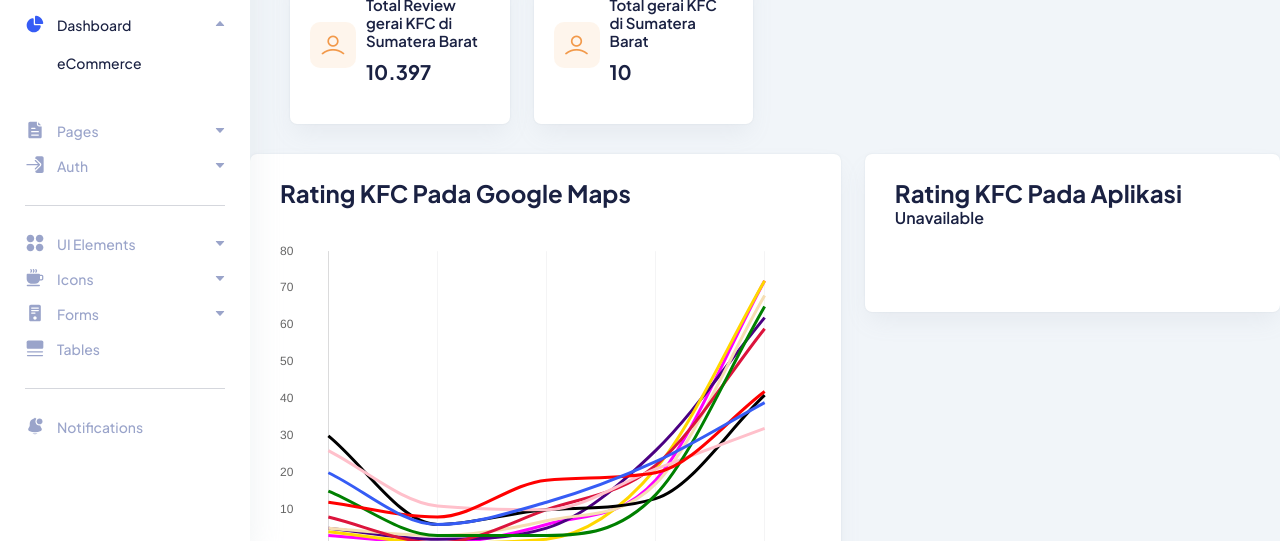
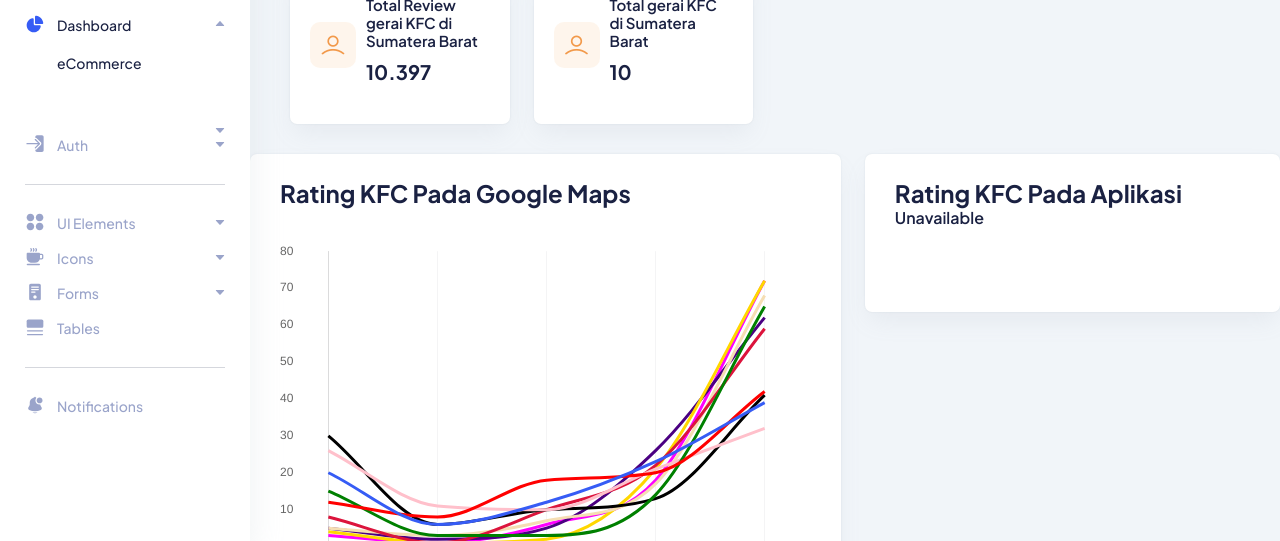
Before and after one commit to YurikoTaruna/TUBES-VDS, a website: page index.html in a window 1280 px wide. Shown: the part 245-786 px from the top of the page. Drawn offline with nearby package versions, Linux system fonts and the light colour scheme.

Commit message:
Update index.html

```diff
--- a/index.html
+++ b/index.html
@@ -67,15 +67,7 @@
               aria-expanded="false"
               aria-label="Toggle navigation"
             >
-              <span class="icon">
-                <svg width="20" height="20" viewBox="0 0 20 20" fill="none" xmlns="http://www.w3.org/2000/svg">
-                  <path
-                    d="M11.8097 1.66667C11.8315 1.66667 11.8533 1.6671 11.875 1.66796V4.16667C11.875 5.43232 12.901 6.45834 14.1667 6.45834H16.6654C16.6663 6.48007 16.6667 6.50186 16.6667 6.5237V16.6667C16.6667 17.5872 15.9205 18.3333 15 18.3333H5.00001C4.07954 18.3333 3.33334 17.5872 3.33334 16.6667V3.33334C3.33334 2.41286 4.07954 1.66667 5.00001 1.66667H11.8097ZM6.66668 7.70834C6.3215 7.70834 6.04168 7.98816 6.04168 8.33334C6.04168 8.67851 6.3215 8.95834 6.66668 8.95834H10C10.3452 8.95834 10.625 8.67851 10.625 8.33334C10.625 7.98816 10.3452 7.70834 10 7.70834H6.66668ZM6.04168 11.6667C6.04168 12.0118 6.3215 12.2917 6.66668 12.2917H13.3333C13.6785 12.2917 13.9583 12.0118 13.9583 11.6667C13.9583 11.3215 13.6785 11.0417 13.3333 11.0417H6.66668C6.3215 11.0417 6.04168 11.3215 6.04168 11.6667ZM6.66668 14.375C6.3215 14.375 6.04168 14.6548 6.04168 15C6.04168 15.3452 6.3215 15.625 6.66668 15.625H13.3333C13.6785 15.625 13.9583 15.3452 13.9583 15C13.9583 14.6548 13.6785 14.375 13.3333 14.375H6.66668Z" />
-                  <path
-                    d="M13.125 2.29167L16.0417 5.20834H14.1667C13.5913 5.20834 13.125 4.74197 13.125 4.16667V2.29167Z" />
-                </svg>
-              </span>
-              <span class="text">Pages</span>
+
             </a>
             <ul id="ddmenu_2" class="collapse dropdown-nav">
               <li>
```
